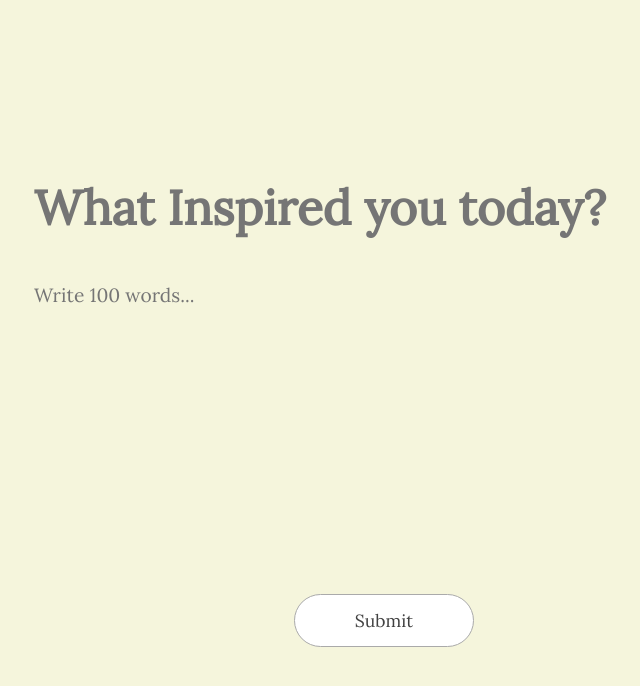
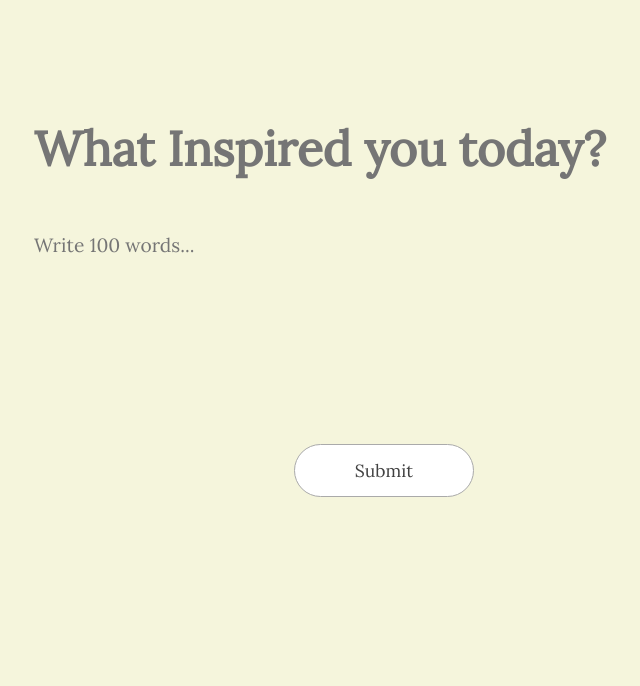
Before and after one commit to MandalTuhin/100WordsADay, a plain HTML site: page index.html in a window 1280 px wide. Shown: the whole page, without its empty margins (256-896 px from the left). Drawn offline with Linux system fonts and the light colour scheme.

Commit message:
Added JavaScript to Stop Scrolling Behaviour
added Javascipt to overwrite the default behaviour of textareas

```diff
--- a/css/style.css
+++ b/css/style.css
@@ -1,3 +1,4 @@
+    /* ===== CSS ===== */
     * {
       margin: 0;
       padding: 0;
@@ -8,24 +9,23 @@ body {
       font-family: 'Lora', serif;
       background-color: #fdfdfd;
       color: #333;
-
-  /* padding: 40px 20px; */
     }
 
-.container{
-  height: 100vh;
+    .container {
+      min-height: 100vh; /* Use min-height to allow content to expand */
       display: flex;
       justify-content: center;
       background-color: beige;
-  /* flex-basis: ; */
-  align-items: center;
+      padding: 40px 20px; /* Add some padding for better spacing on smaller screens */
+      align-items: flex-start;
+      /* Align to the top */
     }
 
     .editor-container {
+        margin-top: 4rem;
       width: 100%;
       max-width: 700px;
       display: flex;
-  /* background-color: #aaa; */
       flex-direction: column;
       align-items: center;
       justify-content: center;
@@ -41,23 +41,24 @@ textarea {
       background: transparent;
       font-size: 1.2rem;
       line-height: 1.6;
-  scrollbar-width: none;
+      scrollbar-width: none; /* For Firefox */
+      -ms-overflow-style: none; /* For Internet Explorer and Edge */
+      overflow-y: hidden; /* This is key for our JS to work smoothly */
+    }
+
+    textarea::-webkit-scrollbar {
+        display: none; /* For Chrome, Safari, and Opera */
     }
 
     .title {
-  /* font-family: "Open Sans", sans-serif; */
       font-size: 3rem;
-  flex-basis: 90px;
-  /* flex: auto; */
       font-weight: bold;
-  /* background-color: rgb(138, 87, 111); */
+      line-height: 1.2; /* Adjust line-height for the title */
     }
 
     .body {
       margin-top: 20px;
-  /* background-color: aqua; */
-  height: 300px;
-  /* optional, you can make it auto-grow later */
+      min-height: 200px; /* Set a min-height instead of fixed height */
     }
 
     .submit-btn {
--- a/index.html
+++ b/index.html
@@ -5,16 +5,35 @@
   <meta name="viewport" content="width=device-width, initial-scale=1.0"/>
   <title>100 Words A Day</title>
   <link href="https://fonts.googleapis.com/css2?family=Lora&display=swap" rel="stylesheet"/>
-  <link rel="stylesheet" href="css/style.css" />
+  <link rel="stylesheet" href="css/style.css">
 </head>
 <body>
     <div class="container">
-          <div class="editor-container">
-    <textarea class="title" placeholder="What Inspired you today?"></textarea>
-    <textarea class="body" placeholder="Write 100 words..."></textarea>
-    <button class="submit-btn">Submit</button>
-  </div>
+      <div class="editor-container">
+        <textarea class="title" placeholder="What Inspired you today?" rows="1"></textarea>
+        <textarea class="body" placeholder="Write 100 words..." rows="5"></textarea>
+        <button class="submit-btn">Submit</button>
+      </div>
     </div>
 
+    <script>
+      // ===== JAVASCRIPT =====
+      document.addEventListener('DOMContentLoaded', function() {
+        const textareas = document.querySelectorAll('textarea');
+
+        // This function will be called on input
+        function onInput() {
+          this.style.height = 'auto'; // Reset the height
+          this.style.height = (this.scrollHeight) + 'px'; // Set the height to the scroll height
+        }
+
+        // Apply the event listener to all textareas
+        textareas.forEach(textarea => {
+          // Set initial height on page load
+          textarea.style.height = (textarea.scrollHeight) + 'px';
+          textarea.addEventListener("input", onInput, false);
+        });
+      });
+    </script>
 </body>
 </html>
```
Lines whose indentation alone changed are shown as unchanged.
